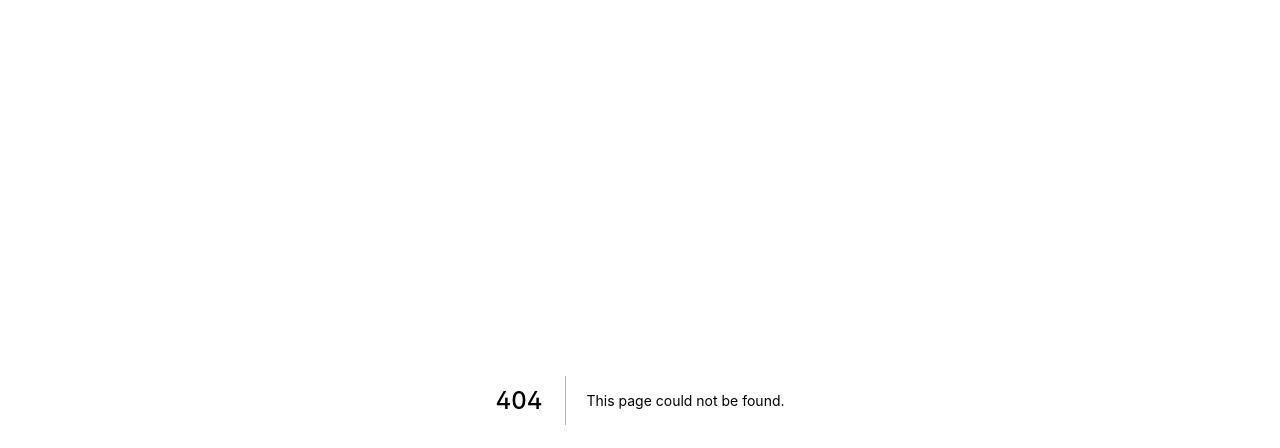
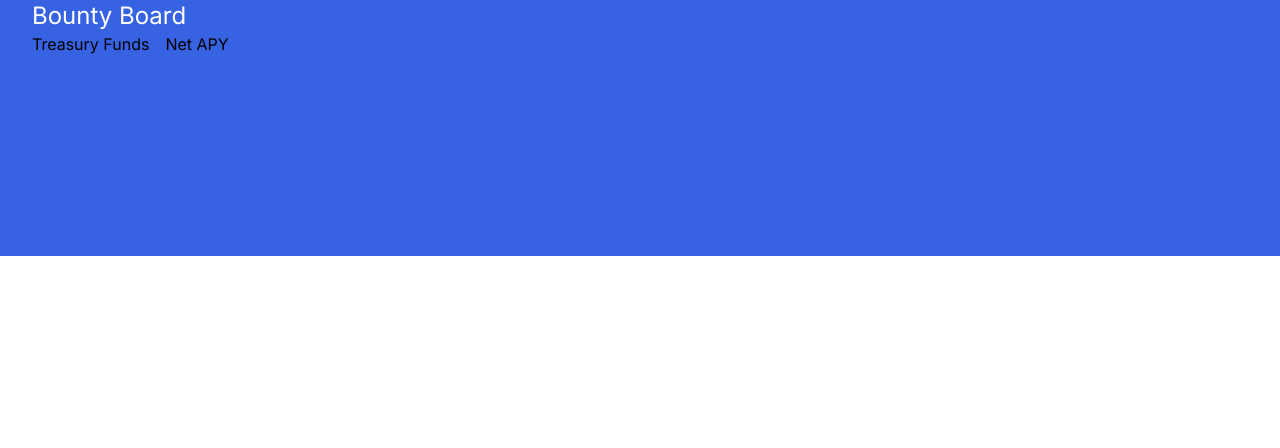
Before and after one commit to mattkastner/cachebounty, a Next.js app: page /dao/1 in a window 1280 px wide. Before the commit this address had no page. Shown: the top 448 px of the page. Built offline with nearby package versions, Linux system fonts and the light colour scheme; a web font is replaced by a local one.

Commit message:
changes to bounty board

```diff
--- /dev/null
+++ b/src/pages/dao/[bountyboard].js
@@ -0,0 +1,30 @@
+import React from 'react'
+import { Container } from '@/components/Container'
+import { logo } from '../../components/Logo'
+
+const BountyBoard = () => {
+  return (
+    <section className="relative w-full overflow-hidden ">
+      <Container className="h-64 w-full bg-[#3763E3]">
+        <div className="align-middle">
+          <logo />
+          <h1 className="text-2xl text-white">Bounty Board</h1>
+        </div>
+        <div className="flex flex-row">
+          <div>
+            <img />
+            <h4>Treasury Funds</h4>
+            {/* <h4>{`$ ${treasuryFunds}`}</h4> */}
+          </div>
+          <div className="flex space-x-4">
+            <img className="mx-w-lg round-full bg-[#30b748]" />
+            <h4>Net APY</h4>
+            {/* <h4>{`$ ${netApyValue}`}</h4> */}
+          </div>
+        </div>
+      </Container>
+      <Container></Container>
+    </section>
+  )
+}
+export default BountyBoard
--- /dev/null
+++ b/src/pages/dao/index.js
@@ -0,0 +1,4 @@
+const index = () => {
+  return <div>howdy</div>
+}
+export default index
```
Also changed, not shown: src/components/BountyTile.js (added), 1 other file (tests, documents, lock files or other folders).
